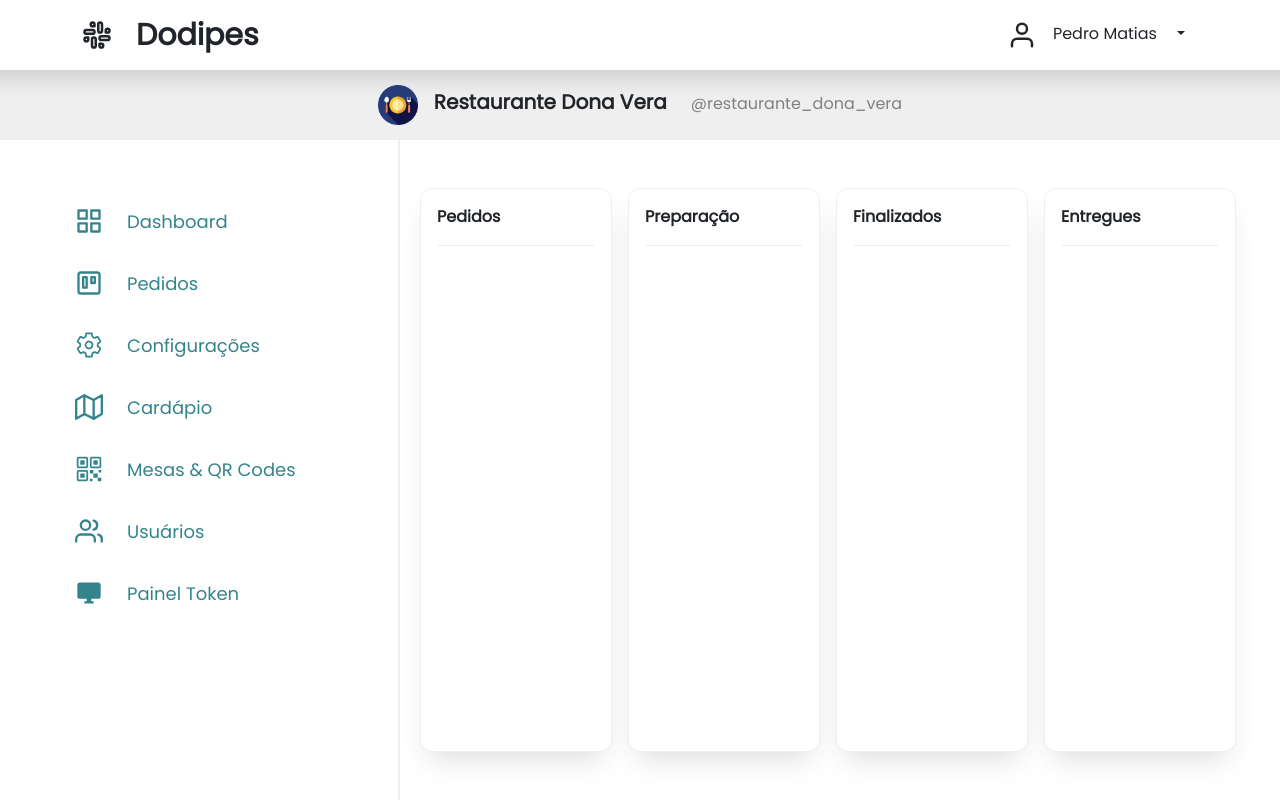
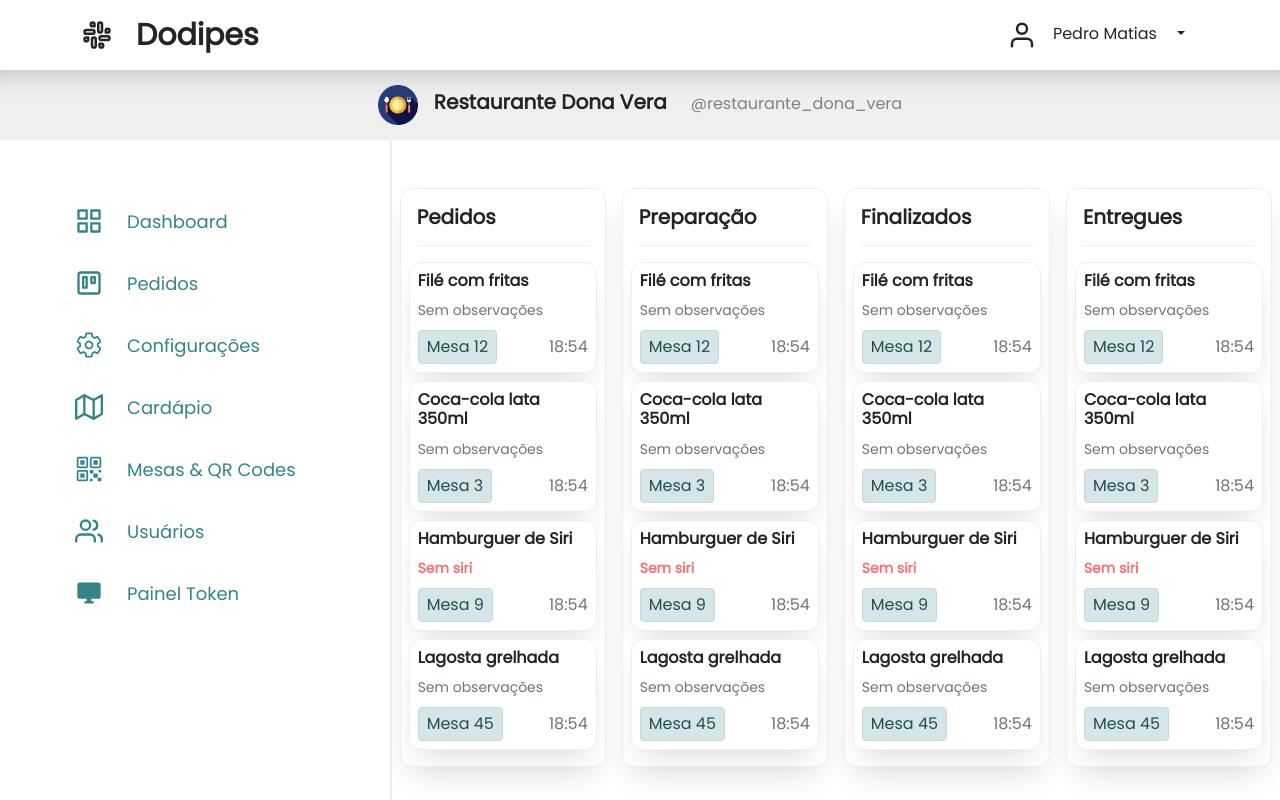
Before and after one commit to pedrollmatias/dodipes-web, a React (Create React App) app: page /orders in a window 1280 px wide. Built offline with nearby package versions, Linux system fonts and the light colour scheme.

Commit message:
feat: includes order card design

```diff
--- a/src/pages/Orders/ListCard.jsx
+++ b/src/pages/Orders/ListCard.jsx
@@ -1,14 +1,35 @@
 import Card from "react-bootstrap/Card";
 
 import Divider from "../../components/UI/Divider";
+import OrderCard from "./OrderCard";
+
+const orders = [
+  {
+    title: "Filé com fritas",
+    tableNumber: "12",
+  },
+  {
+    title: "Coca-cola lata 350ml",
+    tableNumber: "3",
+  },
+  {
+    title: "Hamburguer de Siri",
+    obs: "Sem siri",
+    tableNumber: "9",
+  },
+  {
+    title: "Lagosta grelhada",
+    tableNumber: "45",
+  },
+];
 
 const ListCardHeader = ({ title }) => {
   return (
     <>
       <div className="p-3 w-100">
-        <span className="m-0">
+        <h5 className="m-0">
           <strong>{title}</strong>
-        </span>
+        </h5>
       </div>
       <div className="px-3">
         <Divider />
@@ -21,6 +42,13 @@ const ListCard = ({ title }) => {
   return (
     <Card className={`d-flex flex-column h-100`}>
       <ListCardHeader title={title} />
+      <div className="p-2 overflow-auto">
+        {orders.map((order, index) => (
+          <div className="my-2" key={index}>
+            <OrderCard {...order} />
+          </div>
+        ))}
+      </div>
     </Card>
   );
 };
--- /dev/null
+++ b/src/pages/Orders/OrderCard.jsx
@@ -0,0 +1,27 @@
+import Card from "react-bootstrap/Card";
+import Alert from "react-bootstrap/Alert";
+
+const OrderCard = ({ title, obs, tableNumber, datetime }) => {
+  return (
+    <Card className="cursor-pointer p-2">
+      <h6>
+        <strong>{title}</strong>
+      </h6>
+
+      <div className="mb-2">
+        {obs ? (
+          <small className="text-danger"><strong>{obs}</strong></small>
+        ) : (
+          <small className="text-muted">Sem observações</small>
+        )}
+      </div>
+
+      <div className="d-flex justify-content-between align-items-center">
+        <Alert className="px-2 py-1 m-0">Mesa {tableNumber}</Alert>
+        <span className="text-muted">18:54</span>
+      </div>
+    </Card>
+  );
+};
+
+export default OrderCard;
--- a/src/pages/Orders/OrdersPage.jsx
+++ b/src/pages/Orders/OrdersPage.jsx
@@ -18,12 +18,14 @@ const lists = [
 
 const OrdersPage = () => {
   return (
-    <Container className="row py-5 h-100" fluid>
-      {lists.map((list) => (
-        <div key={list.title} className="px-2 col">
-          <ListCard {...list} />
-        </div>
-      ))}
+    <Container className="py-5 h-100" fluid>
+      <div className="row h-100">
+        {lists.map((list) => (
+          <div key={list.title} className="px-2 col">
+            <ListCard {...list} />
+          </div>
+        ))}
+      </div>
     </Container>
   );
 };
```
